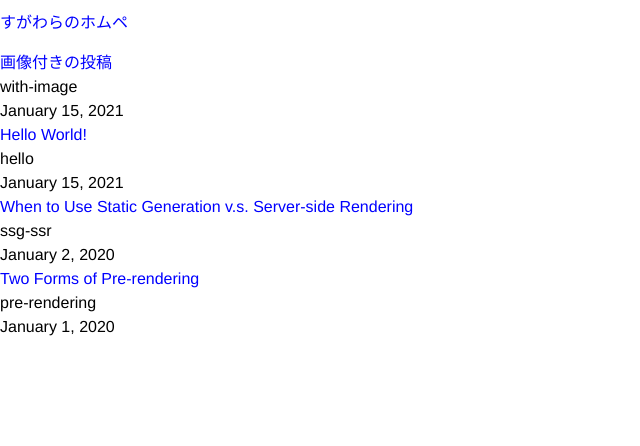
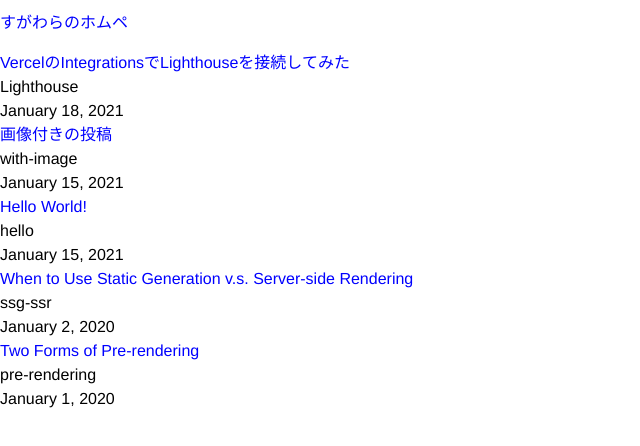
Before and after one commit to sugawaramasaya/home, a Next.js app: page / in a window 1280 px wide. Shown: the top 446 px of the page, without its empty margins (0-640 px from the left). Built offline with nearby package versions, Linux system fonts and the light colour scheme; what theme-ui would draw is missing.

Commit message:
metaのviewport設定。vercelのIntegrationsにLighthouseがあったので接続してみたテスト。

```diff
--- a/components/layout.js
+++ b/components/layout.js
@@ -9,6 +9,7 @@
       <Head>
         <title>{siteTitle}</title>
         <link rel="icon" href="/favicon.ico" />
+        <meta name="viewport" content="initial-scale=1.0, width=device-width" />
         <meta
           name="description"
           content="Learn how to build a personal website using Next.js"
--- /dev/null
+++ b/posts/Lighthouse.md
@@ -0,0 +1,8 @@
+---
+title: 'VercelのIntegrationsでLighthouseを接続してみた'
+date: '2021-01-18'
+---
+
+接続してみたのでテスト。
+
+Integrations に Google Cloud もある。気になる。
```
